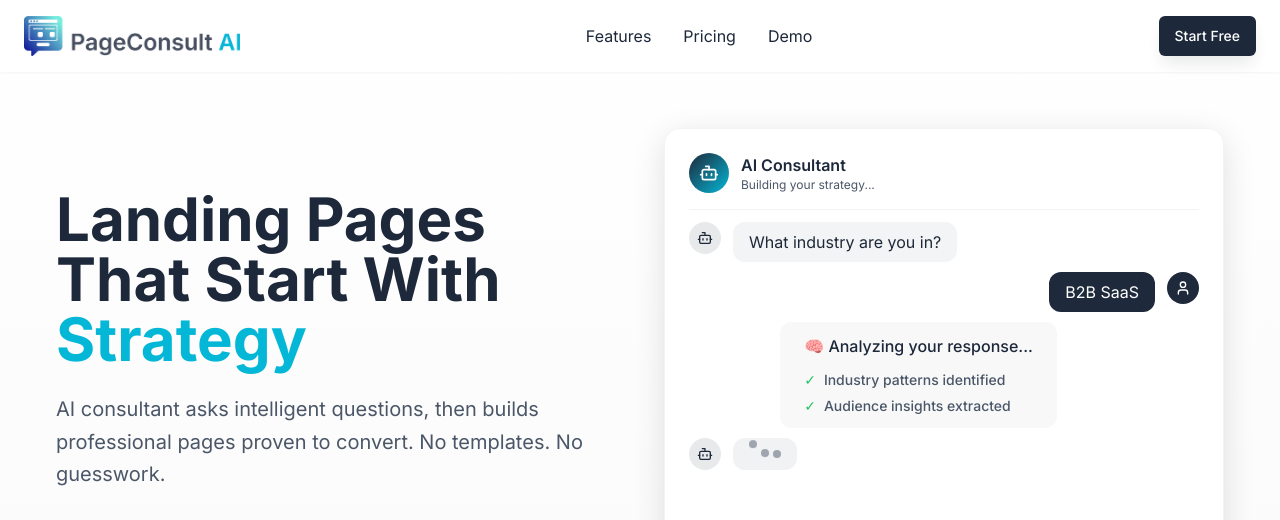
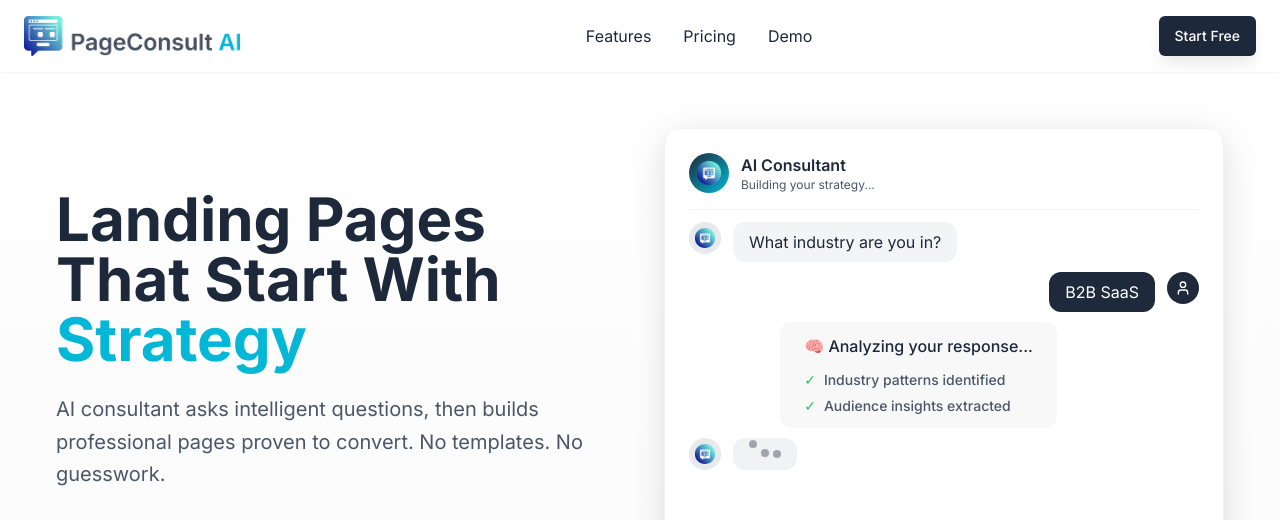
Before and after one commit to Textak-AI/page-consult-ai, a React (Vite) app: page / in a window 1280 px wide. Shown: the top 520 px of the page. Built offline with nearby package versions, Linux system fonts and the light colour scheme; no server answers.

Commit message:
Replace AI chat icon

```diff
--- a/src/components/AnimatedChatPreview.tsx
+++ b/src/components/AnimatedChatPreview.tsx
@@ -1,5 +1,6 @@
 import { useState, useEffect, useRef } from "react";
-import { Bot, User } from "lucide-react";
+import { User } from "lucide-react";
+import aiChatIcon from "@/assets/ai-chat-icon.png";
 
 const conversationSteps = [
   { type: "ai", message: "What industry are you in?" },
@@ -179,8 +180,8 @@ export function AnimatedChatPreview() {
         >
           {/* Header */}
           <div className="flex items-center gap-3 pb-4 border-b border-border/50">
-            <div className="w-10 h-10 rounded-full bg-gradient-to-br from-primary to-secondary flex items-center justify-center">
-              <Bot className="w-5 h-5 text-primary-foreground" />
+          <div className="w-10 h-10 rounded-full bg-gradient-to-br from-primary to-secondary flex items-center justify-center overflow-hidden">
+            <img src={aiChatIcon} alt="AI" className="w-6 h-6 object-contain" />
           </div>
             <div>
               <div className="font-semibold text-foreground">AI Consultant</div>
@@ -215,12 +216,12 @@ export function AnimatedChatPreview() {
                   <div
                     className={`w-8 h-8 rounded-full flex items-center justify-center flex-shrink-0 ${
                       step.type === "ai"
-                          ? "bg-primary/10 text-primary"
+                        ? "bg-primary/10 text-primary overflow-hidden"
                         : "bg-[#1e293b] text-white"
                     }`}
                   >
                     {step.type === "ai" ? (
-                        <Bot className="w-4 h-4" />
+                      <img src={aiChatIcon} alt="AI" className="w-5 h-5 object-contain" />
                     ) : (
                       <User className="w-4 h-4" />
                     )}
@@ -268,8 +269,8 @@ export function AnimatedChatPreview() {
             {/* Typing indicator */}
             {isTyping && visibleMessages < conversationSteps.length && (
               <div className="flex gap-3 animate-fade-in">
-                <div className="w-8 h-8 rounded-full bg-primary/10 text-primary flex items-center justify-center flex-shrink-0">
-                  <Bot className="w-4 h-4" />
+                <div className="w-8 h-8 rounded-full bg-primary/10 text-primary flex items-center justify-center flex-shrink-0 overflow-hidden">
+                  <img src={aiChatIcon} alt="AI" className="w-5 h-5 object-contain" />
                 </div>
                 <div className="bg-muted rounded-xl px-4 py-3">
                   <div className="flex gap-1">
```
Also changed, not shown: src/assets/ai-chat-icon.png (added). Lines whose indentation alone changed are shown as unchanged.
